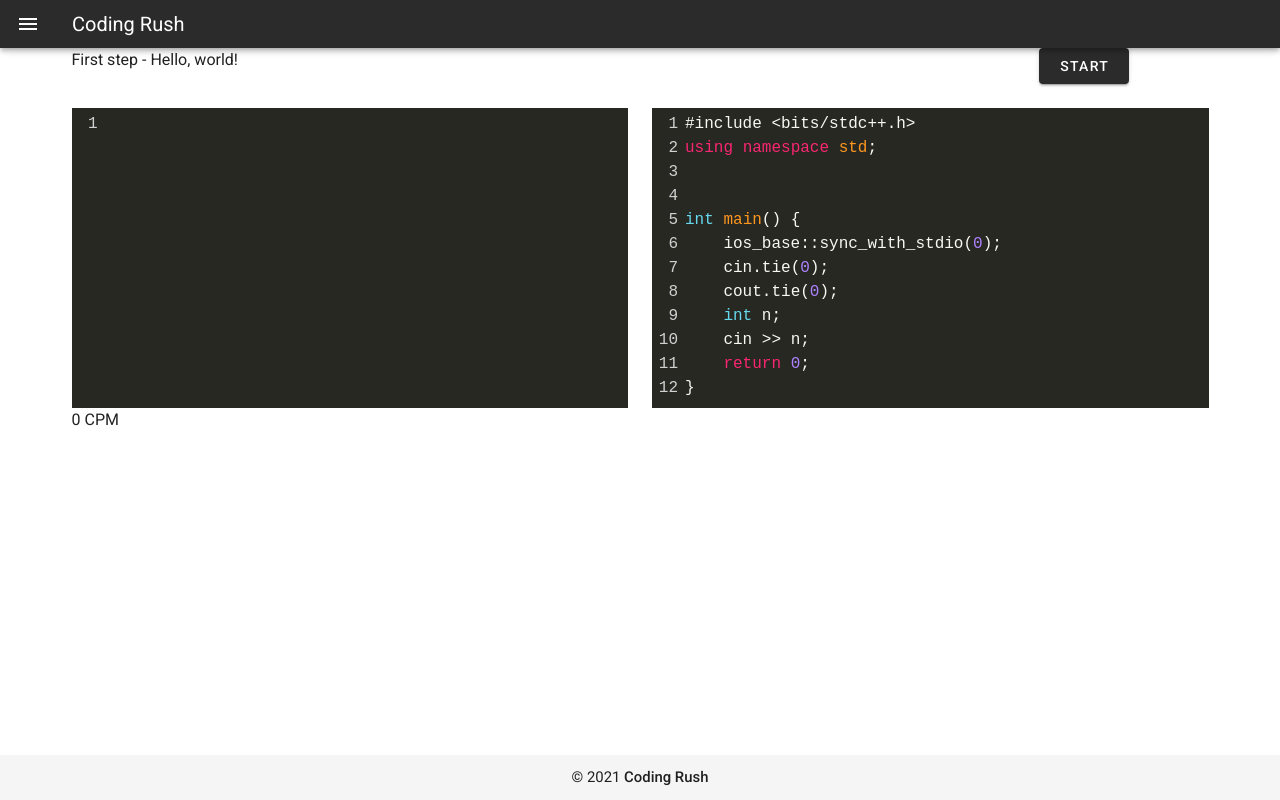
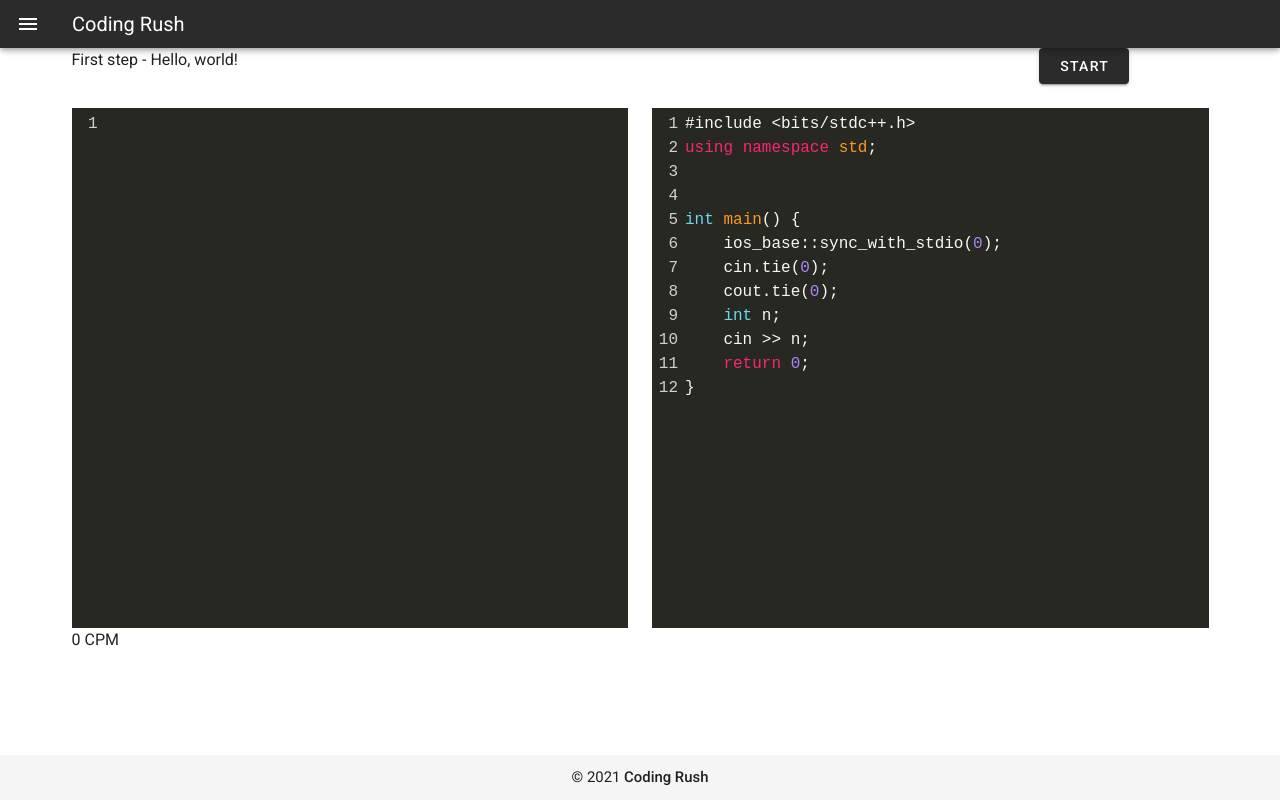
Before and after one commit to NightReal/coding-rush, a Vue app in the folder frontend/: page /editor in a window 1280 px wide. Built offline with nearby package versions, Linux system fonts and the light colour scheme; sample sign-in values are in the browser's storage.

Commit message:
Fixed editor height

```diff
--- a/frontend/src/components/Editor.vue
+++ b/frontend/src/components/Editor.vue
@@ -133,4 +133,8 @@ export default {
 .greenbg .CodeMirror, .greenbg .CodeMirror-gutter {
   background-color: #005a00 !important;
 }
+
+.CodeMirror {
+  height: 65vh;
+}
 </style>
```
